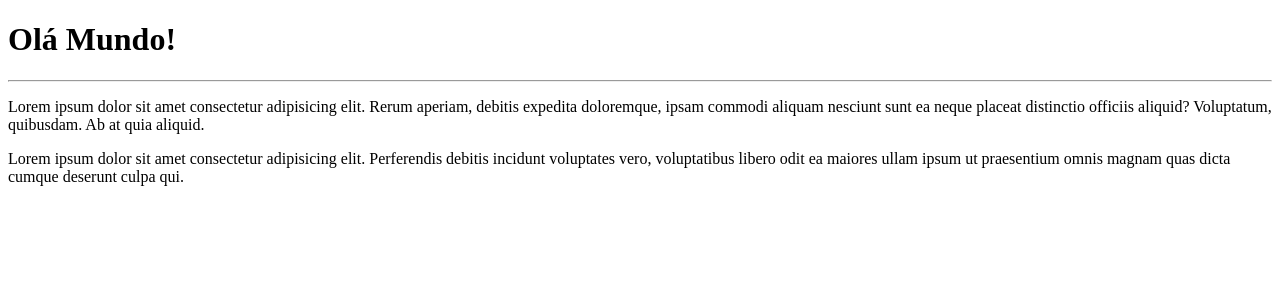
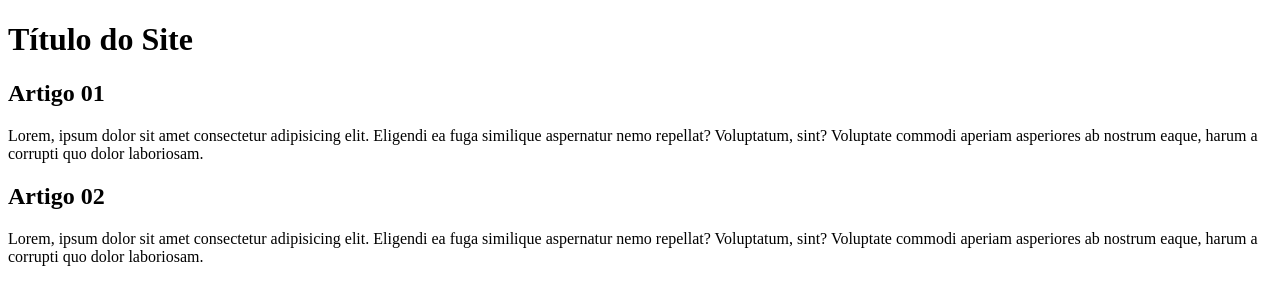
Before and after one commit to ThiagoGiovanni7/Ola-Mundo, a plain HTML site: page site-exemplo/index.html in a window 1280 px wide. Drawn offline with Linux system fonts and the light colour scheme.

Commit message:
comecei a escrever o conteúdo

```diff
--- a/site-exemplo/index.html
+++ b/site-exemplo/index.html
@@ -4,12 +4,21 @@
     <meta charset="UTF-8">
     <meta http-equiv="X-UA-Compatible" content="IE=edge">
     <meta name="viewport" content="width=device-width, initial-scale=1.0">
-    <title>Primeiro site em repositório</title>
+    <title>Título do site</title>
 </head>
 <body>
-    <h1>Olá Mundo!</h1>
-    <hr>
-    <p>Lorem ipsum dolor sit amet consectetur adipisicing elit. Rerum aperiam, debitis expedita doloremque, ipsam commodi aliquam nesciunt sunt ea neque placeat distinctio officiis aliquid? Voluptatum, quibusdam. Ab at quia aliquid.</p>
-    <p>Lorem ipsum dolor sit amet consectetur adipisicing elit. Perferendis debitis incidunt voluptates vero, voluptatibus libero odit ea maiores ullam ipsum ut praesentium omnis magnam quas dicta cumque deserunt culpa qui.</p>
+    <main>
+        <header>
+            <h1>Título do Site</h1>
+        </header>
+        <article>
+            <h2>Artigo 01</h2>
+            <p>Lorem, ipsum dolor sit amet consectetur adipisicing elit. Eligendi ea fuga similique aspernatur nemo repellat? Voluptatum, sint? Voluptate commodi aperiam asperiores ab nostrum eaque, harum a corrupti quo dolor laboriosam.</p>
+        </article>
+        <article>
+            <h2>Artigo 02</h2>
+            <p>Lorem, ipsum dolor sit amet consectetur adipisicing elit. Eligendi ea fuga similique aspernatur nemo repellat? Voluptatum, sint? Voluptate commodi aperiam asperiores ab nostrum eaque, harum a corrupti quo dolor laboriosam.</p>
+        </article>
+    </main>
 </body>
 </html>
```
